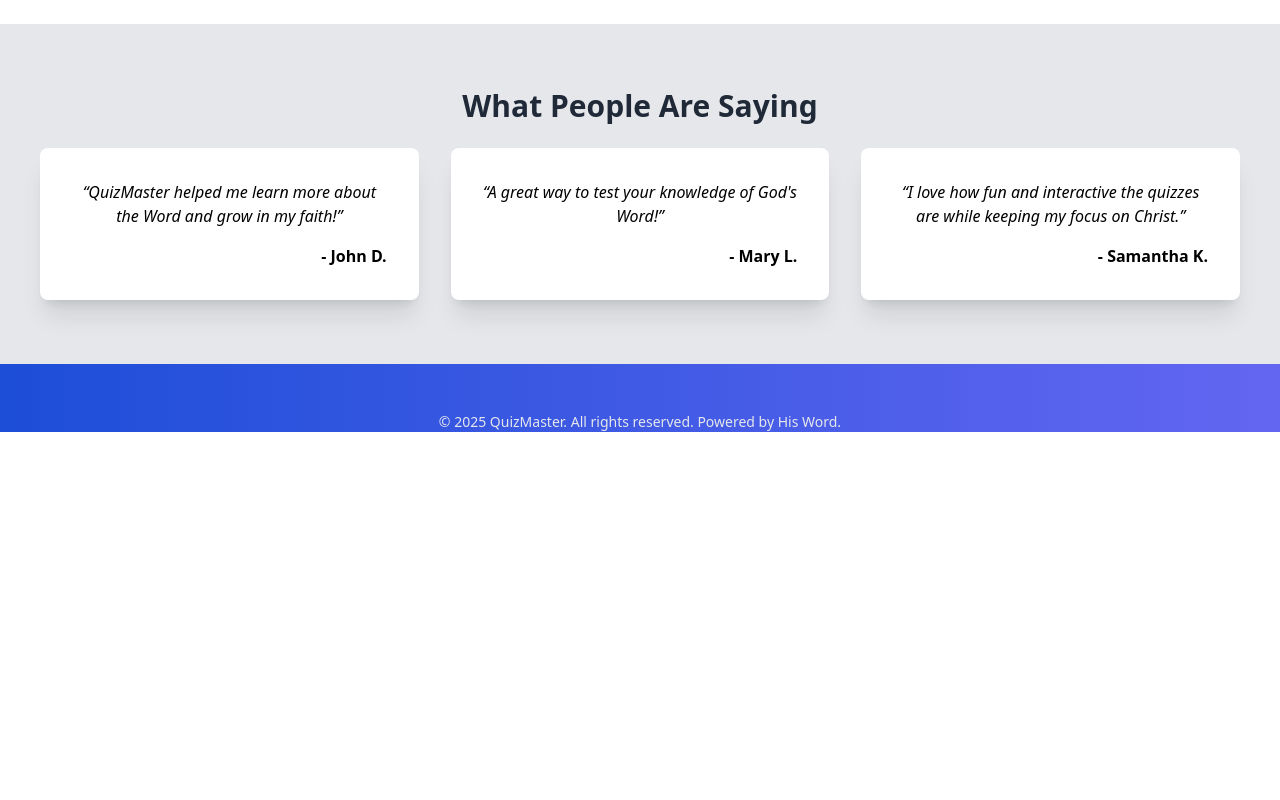
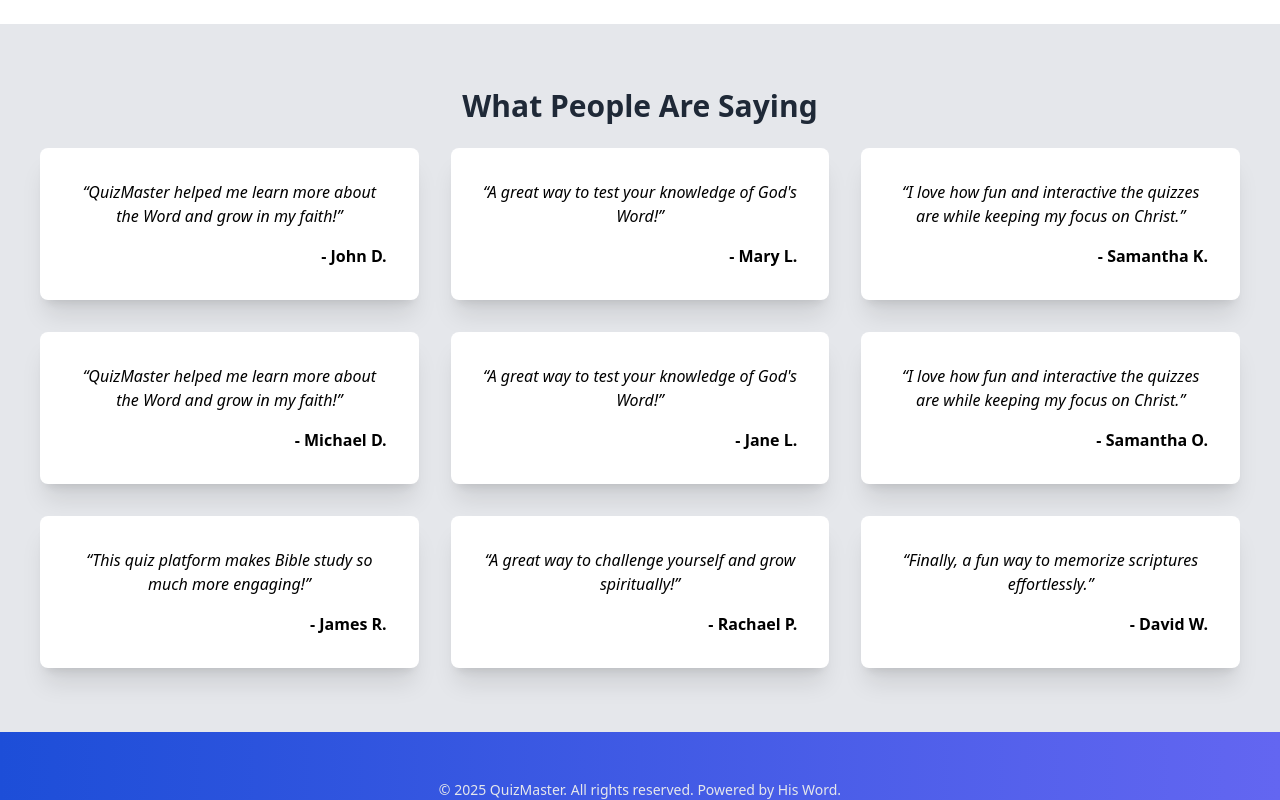
Before and after one commit to Oyasikelly/QuizMaster, a Next.js app: page / in a window 1280 px wide. Shown: the part 800-1600 px from the top of the page. Before the commit the page ends 1232 px from the top, so only its background shows below. Built offline with nearby package versions, Linux system fonts and the light colour scheme; what @supabase/auth-helpers-nextjs would draw is missing.

Commit message:
Update page.jsx

```diff
--- a/src/app/page.jsx
+++ b/src/app/page.jsx
@@ -20,6 +20,32 @@
     quote:
       "I love how fun and interactive the quizzes are while keeping my focus on Christ.",
     name: "Samantha K.",
+  },
+  {
+    quote:
+      "QuizMaster helped me learn more about the Word and grow in my faith!",
+    name: "Michael D.",
+  },
+  {
+    quote: "A great way to test your knowledge of God's Word!",
+    name: "Jane L.",
+  },
+  {
+    quote:
+      "I love how fun and interactive the quizzes are while keeping my focus on Christ.",
+    name: "Samantha O.",
+  },
+  {
+    quote: "This quiz platform makes Bible study so much more engaging!",
+    name: "James R.",
+  },
+  {
+    quote: "A great way to challenge yourself and grow spiritually!",
+    name: "Rachael P.",
+  },
+  {
+    quote: "Finally, a fun way to memorize scriptures effortlessly.",
+    name: "David W.",
   },
 ];
 
@@ -186,3 +212,107 @@
     </Suspense>
   );
 }
+
+// "use client";
+// import Link from "next/link";
+// import { motion, AnimatePresence } from "framer-motion";
+// import { FaBible, FaPeopleArrows, FaRegSmileWink } from "react-icons/fa";
+// import { Suspense, useState, useEffect } from "react";
+// import Logout from "../components/Logout";
+
+// const testimonials = [
+//   { quote: "QuizMaster helped me learn more about the Word and grow in my faith!", name: "John D." },
+//   { quote: "A great way to test your knowledge of God's Word!", name: "Mary L." },
+//   { quote: "I love how fun and interactive the quizzes are while keeping my focus on Christ.", name: "Samantha K." },
+//   { quote: "This quiz platform makes Bible study so much more engaging!", name: "James R." },
+//   { quote: "A great way to challenge yourself and grow spiritually!", name: "Angela B." },
+//   { quote: "Finally, a fun way to memorize scriptures effortlessly.", name: "David W." },
+// ];
+
+// const categories = [
+//   { name: "Kingdom Seekers", icon: <FaBible size={40} />, link: "/quiz/adults", color: "bg-blue-500 hover:bg-blue-600" },
+//   { name: "Faith Builders", icon: <FaPeopleArrows size={40} />, link: "/quiz/teenagers", color: "bg-green-500 hover:bg-green-600" },
+//   { name: "Young Disciples", icon: <FaRegSmileWink size={40} />, link: "/quiz/yaya", color: "bg-purple-500 hover:bg-purple-600" },
+// ];
+
+// export default function Home() {
+//   const [currentIndex, setCurrentIndex] = useState(0);
+
+//   useEffect(() => {
+//     const interval = setInterval(() => {
+//       setCurrentIndex((prevIndex) => (prevIndex + 1) % testimonials.length);
+//     }, 4000); // Change testimonial every 4 seconds
+//     return () => clearInterval(interval);
+//   }, []);
+
+//   return (
+//     <Suspense fallback={<div className="text-center text-white">Loading Quiz...</div>}>
+//       <motion.div className="min-h-screen bg-gradient-to-r from-blue-700 to-indigo-500 flex flex-col items-center text-white">
+//         <Logout />
+//         <motion.header className="m-8 text-center">
+//           <h1 className="text-5xl font-bold">Welcome to QuizMaster</h1>
+//           <p className="text-lg mt-2">Test your knowledge and grow in faith through engaging Bible quizzes.</p>
+//           <p className="mt-4 text-xl italic">"Your word is a lamp to my feet and a light to my path." – Psalm 119:105</p>
+//         </motion.header>
+
+//         <section className="mb-12">
+//           <h2 className="text-3xl font-semibold text-gray-200 text-center">Select a Quiz Category:</h2>
+//           <div className="flex flex-wrap justify-center gap-8 mt-8">
+//             {categories.map((category, index) => (
+//               <motion.div key={index} whileHover={{ scale: 1.1 }}>
+//                 <Link href={category.link} className={`py-4 px-8 rounded-lg shadow-xl ${category.color} text-white flex items-center justify-center gap-4`}>
+//                   {category.icon}
+//                   <span className="text-xl">{category.name}</span>
+//                 </Link>
+//               </motion.div>
+//             ))}
+//           </div>
+//         </section>
+
+//         <section className="mt-12">
+//           <motion.div whileHover={{ scale: 1.1 }}>
+//             <Link href="/quiz" className="bg-yellow-400 text-gray-800 py-3 px-6 rounded-full shadow-lg hover:bg-yellow-500 font-medium">
+//               Start Random Quiz
+//             </Link>
+//           </motion.div>
+//         </section>
+
+//         {/* Benefits of Bible Quizzes */}
+//         <motion.section className="bg-white text-gray-800 py-16 w-full text-center mt-12">
+//           <h2 className="text-3xl font-bold">Why Take Bible Quizzes?</h2>
+//           <p className="text-lg mt-4">Deepen your faith, sharpen your memory, and enjoy interactive learning!</p>
+//         </motion.section>
+
+//         {/* Testimonials Slider */}
+//         <motion.section className="bg-gray-200 py-16 w-full text-center mt-12">
+//           <h2 className="text-3xl font-bold text-gray-800 mb-6">What People Are Saying</h2>
+//           <div className="overflow-hidden w-full max-w-lg mx-auto relative">
+//             <AnimatePresence mode="wait">
+//               <motion.div
+//                 key={currentIndex}
+//                 className="bg-white text-black p-8 rounded-lg shadow-xl text-center w-full"
+//                 initial={{ opacity: 0, x: 50 }}
+//                 animate={{ opacity: 1, x: 0 }}
+//                 exit={{ opacity: 0, x: -50 }}
+//                 transition={{ duration: 0.8 }}
+//               >
+//                 <p className="italic mb-4">“{testimonials[currentIndex].quote}”</p>
+//                 <h4 className="font-bold">- {testimonials[currentIndex].name}</h4>
+//               </motion.div>
+//             </AnimatePresence>
+//           </div>
+//         </motion.section>
+
+//         {/* Encouragement */}
+//         <motion.section className="bg-white text-gray-800 py-16 w-full text-center">
+//           <h2 className="text-3xl font-bold">Keep Growing in Faith!</h2>
+//           <p className="text-lg mt-4">Every quiz brings you closer to knowing His Word deeply. Stay blessed!</p>
+//         </motion.section>
+
+//         <motion.footer className="mt-12 text-sm text-gray-200">
+//           <p>© 2025 QuizMaster. All rights reserved. Powered by His Word.</p>
+//         </motion.footer>
+//       </motion.div>
+//     </Suspense>
+//   );
+// }
```
